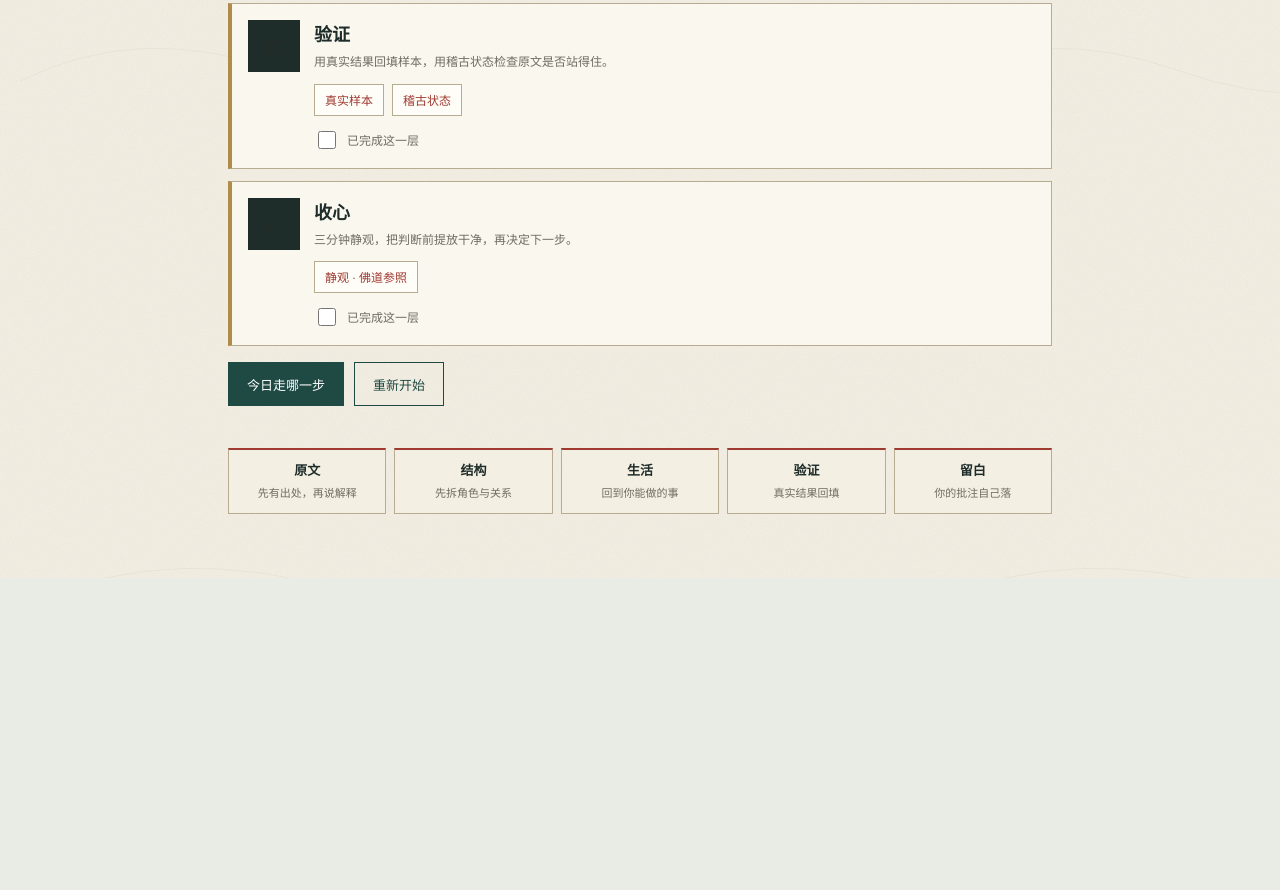
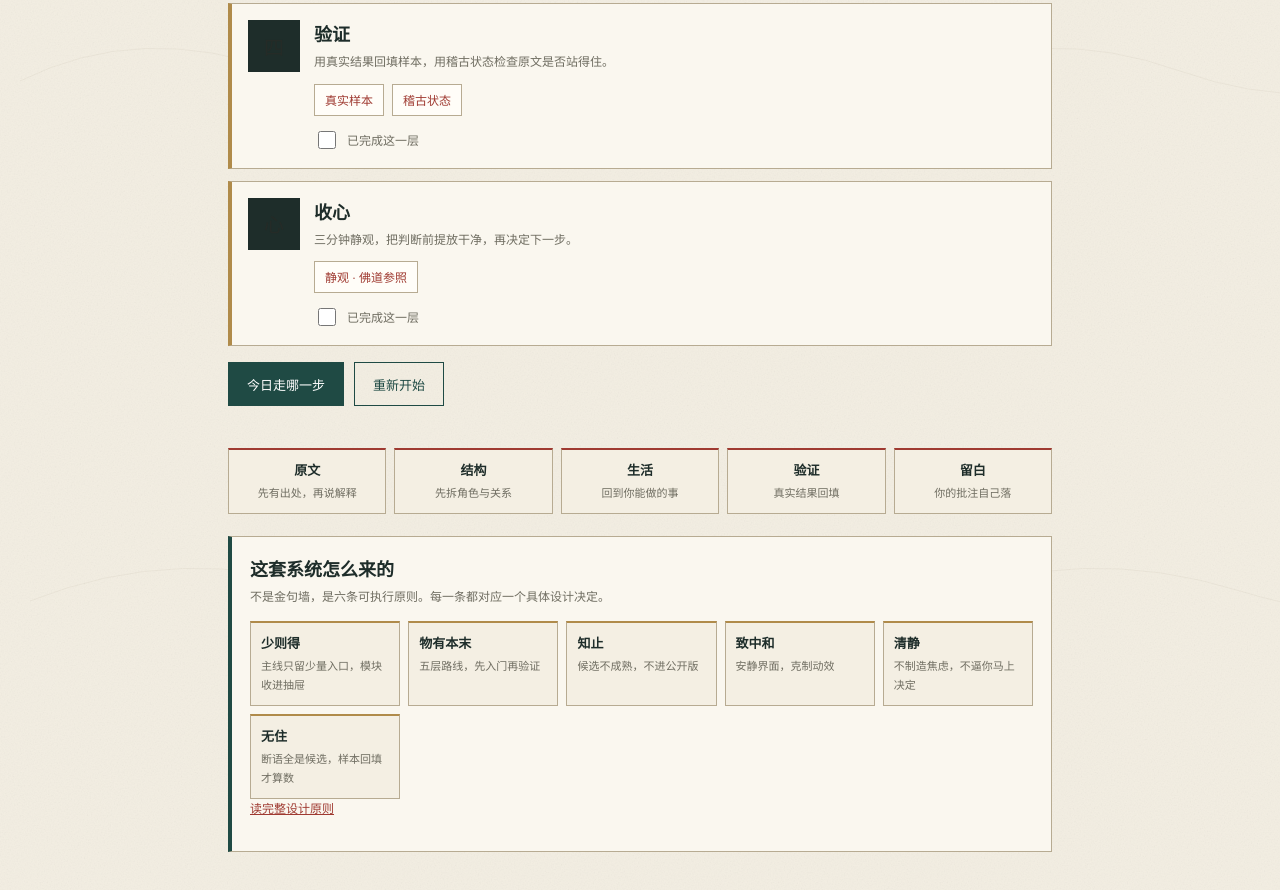
Before and after one commit to TatanChaos/-, a website: page 路线.html in a window 1280 px wide. Shown: the part 999-1889 px from the top of the page. Before the commit the page ends 1577 px from the top, so only its background shows below. Drawn offline with Linux system fonts and the light colour scheme.

Commit message:
补浏览器Worker自检与设计借鉴库

```diff
--- a/路线.html
+++ b/路线.html
@@ -228,6 +228,50 @@
     line-height: 1.6;
     color: var(--muted);
   }
+  .design-principles {
+    margin-top: 22px;
+    padding: 18px;
+    background: var(--surface);
+    border: 1px solid var(--line);
+    border-left: 4px solid var(--teal);
+  }
+  .design-principles h3 {
+    margin: 0 0 6px;
+    font-family: "Songti SC", "STSong", "Noto Serif SC", serif;
+    font-size: 18px;
+    color: var(--ink-deep);
+  }
+  .design-principles > p {
+    margin: 0 0 12px;
+    font-size: 12px;
+    line-height: 1.8;
+    color: var(--muted);
+  }
+  .principle-list {
+    display: grid;
+    grid-template-columns: repeat(auto-fit, minmax(150px, 1fr));
+    gap: 8px;
+  }
+  .principle-list div {
+    padding: 10px;
+    background: var(--wash);
+    border: 1px solid var(--line);
+    border-top: 2px solid var(--gold);
+  }
+  .principle-list b {
+    display: block;
+    margin-bottom: 4px;
+    font-size: 13px;
+    color: var(--ink-deep);
+  }
+  .principle-list span {
+    font-size: 11px;
+    line-height: 1.6;
+    color: var(--muted);
+  }
+  .design-principles a {
+    color: var(--red);
+  }
   .today-row {
     display: flex;
     gap: 10px;
@@ -353,6 +397,19 @@
       <div class="depth-chip"><b>验证</b><span>真实结果回填</span></div>
       <div class="depth-chip"><b>留白</b><span>你的批注自己落</span></div>
     </section>
+    <section class="design-principles" aria-label="系统设计原则">
+      <h3>这套系统怎么来的</h3>
+      <p>不是金句墙，是六条可执行原则。每一条都对应一个具体设计决定。</p>
+      <div class="principle-list">
+        <div><b>少则得</b><span>主线只留少量入口，模块收进抽屉</span></div>
+        <div><b>物有本末</b><span>五层路线，先入门再验证</span></div>
+        <div><b>知止</b><span>候选不成熟，不进公开版</span></div>
+        <div><b>致中和</b><span>安静界面，克制动效</span></div>
+        <div><b>清静</b><span>不制造焦虑，不逼你马上决定</span></div>
+        <div><b>无住</b><span>断语全是候选，样本回填才算数</span></div>
+      </div>
+      <p><a href="docs/viewer.html?file=设计原则_2026-08-12.md" target="_blank">读完整设计原则</a></p>
+    </section>
   </main>
   <script>
     (function () {
```
Also changed, not shown: assets/benchmark-worker.js (added, +13 -0 lines), docs/借鉴清单_2026-08-12.md (+38 -0 lines), index.html (+44 -0 lines), tests/smoke.mjs (+1 -0 lines).
